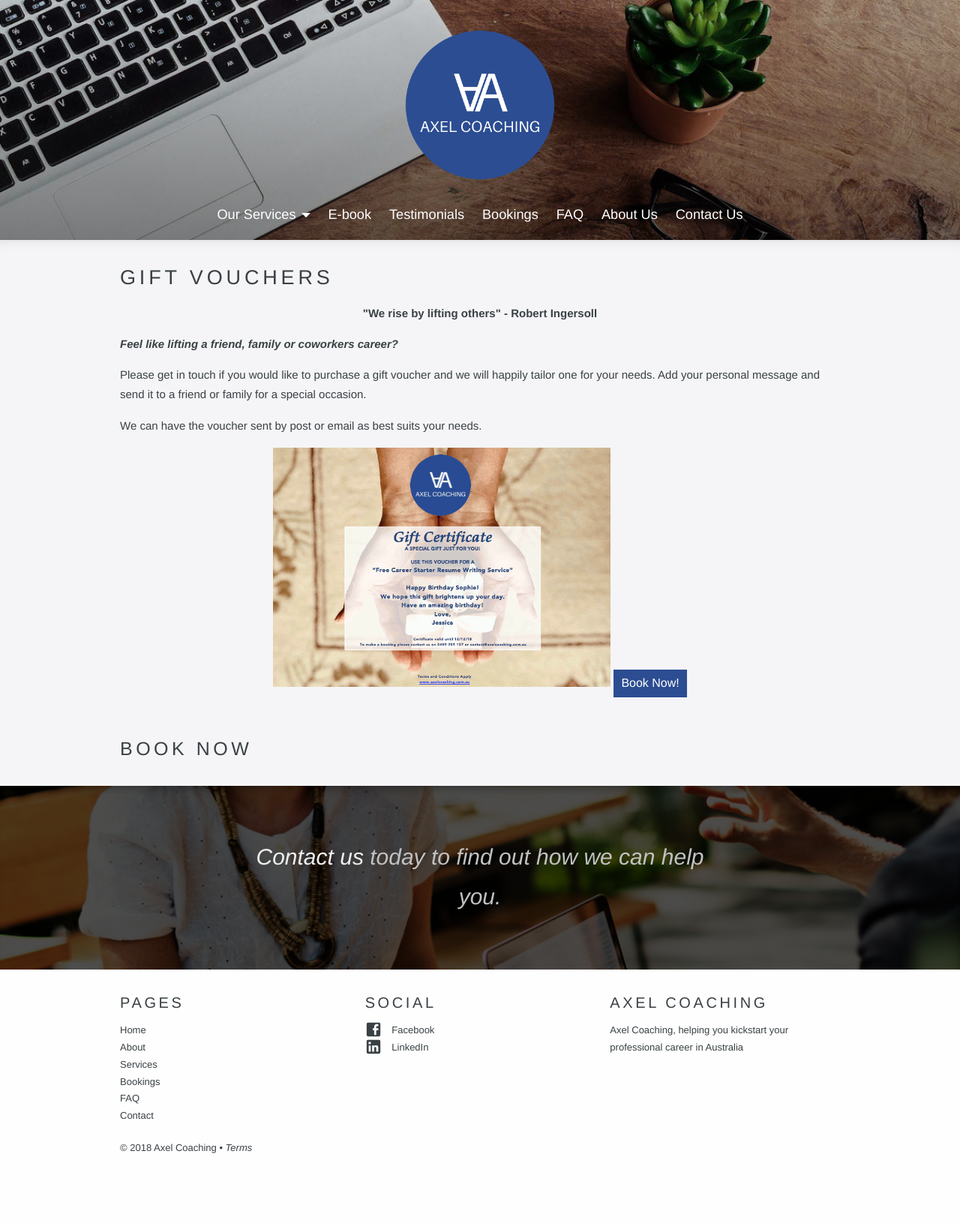
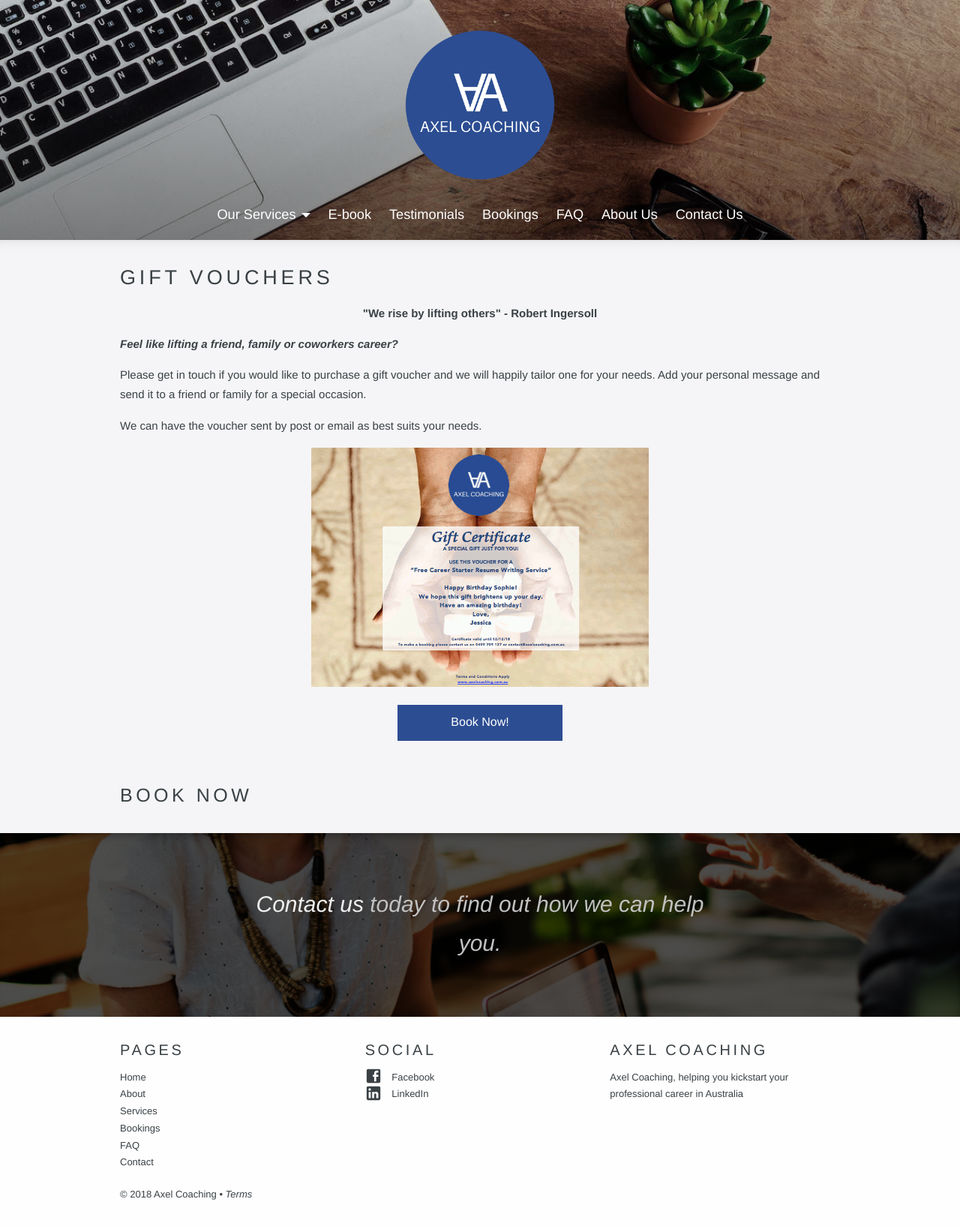
Before and after one commit to asabourin/axelcoaching, a Jekyll site: the page built from _services/gift-voucher.md, in a window 1280 px wide. Shown: the whole page at 75% size. Built offline with Jekyll 4.4.1, drawn with Linux system fonts in a browser that asks for light colours; a script that is not in the unit is left out; before the commit the page ends 1573 px from its top, so only the background shows below that.

Commit message:
gift voucher styling

```diff
--- a/_services/gift-voucher.md
+++ b/_services/gift-voucher.md
@@ -16,6 +16,6 @@
 
 <img src="/uploads/gift_voucher.png">
 
-<a class="button" href="/contact">Book Now!</a>
+<p><a class="button" style="display: block; width: 200px; margin: 0 auto;" href="/contact">Book Now!</a></p>
 
 </div>
```
Also changed, not shown: images/gift_voucher.png (added).
